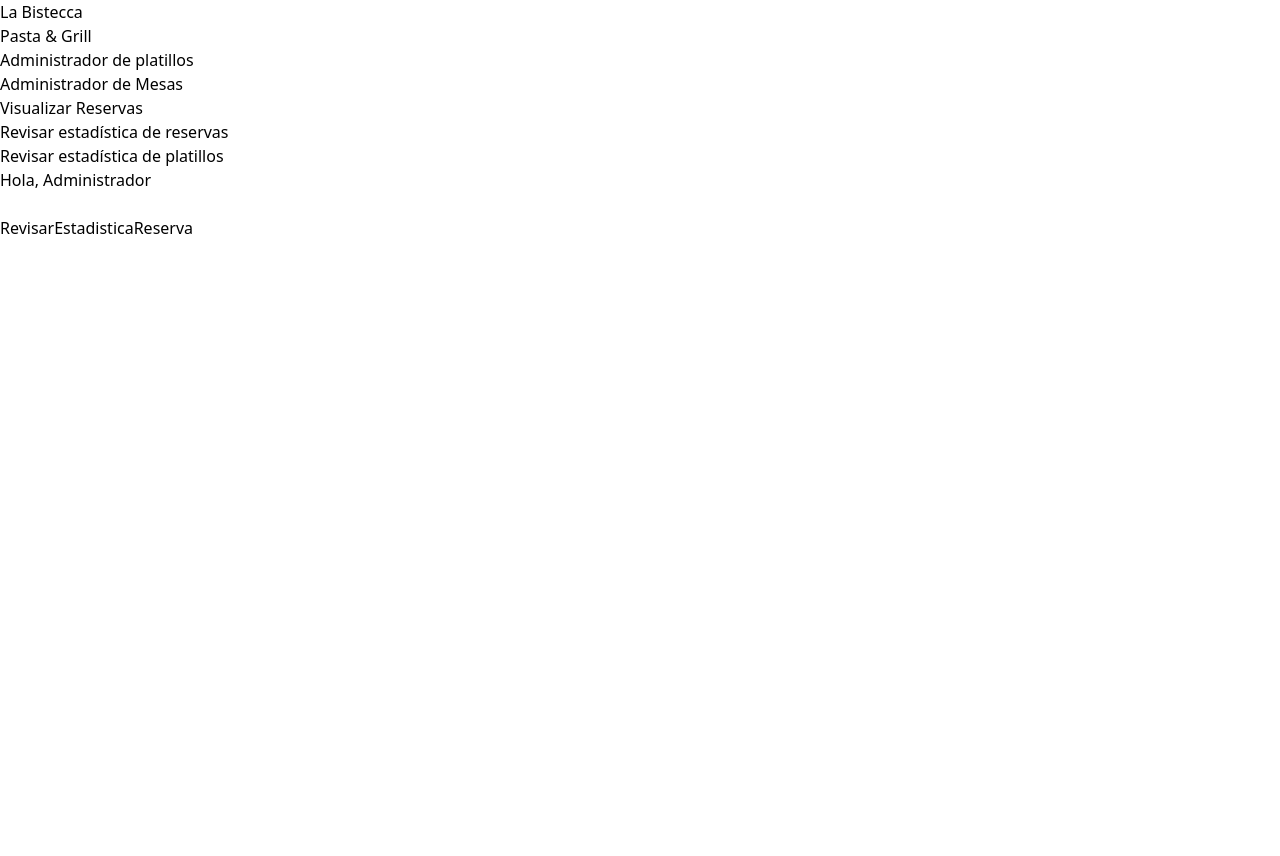
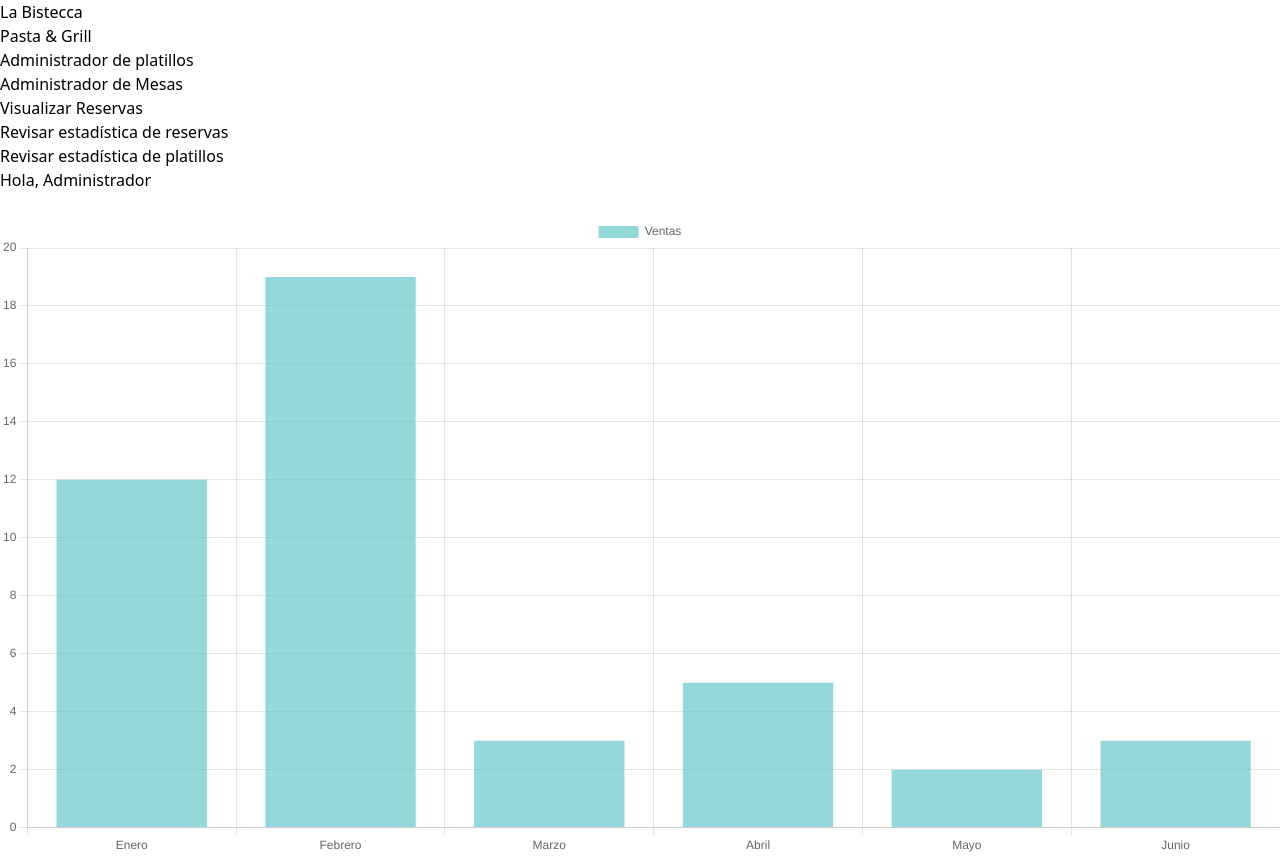
Before and after one commit to Favio-Terrones/FrontEndFD, a React (Vite) app: page /administrador/est-reservas in a window 1280 px wide. Before the commit the page ends 800 px from the top, so only its background shows below. Built offline with nearby package versions, Linux system fonts and the light colour scheme; some icons are missing.

Commit message:
Corrigiendo la cagada que hizo doge

```diff
--- a/src/components/administrador/RevisarEstadisticaReserva.jsx
+++ b/src/components/administrador/RevisarEstadisticaReserva.jsx
@@ -1,8 +1,30 @@
+import { Bar } from 'react-chartjs-2';
+import { Chart, registerables } from 'chart.js';
+Chart.register(...registerables);
+
 
 const RevisarEstadisticaReserva = () => {
-  return (
-    <div>RevisarEstadisticaReserva</div>
-  )
+  const data = {
+    labels: ['Enero', 'Febrero', 'Marzo', 'Abril', 'Mayo', 'Junio'],
+    datasets: [
+      {
+        label: 'Ventas',
+        data: [12, 19, 3, 5, 2, 3], // Valores de las barras
+        backgroundColor: 'rgba(75,192,192,0.6)', // Color de las barras
+      },
+    ],
+  };
+
+  // Opciones de configuración del gráfico
+  const options = {
+    scales: {
+      y: {
+        beginAtZero: true,
+      },
+    },
+  };
+
+  return <Bar data={data} options={options} />;
 }
 
 export default RevisarEstadisticaReserva
```
